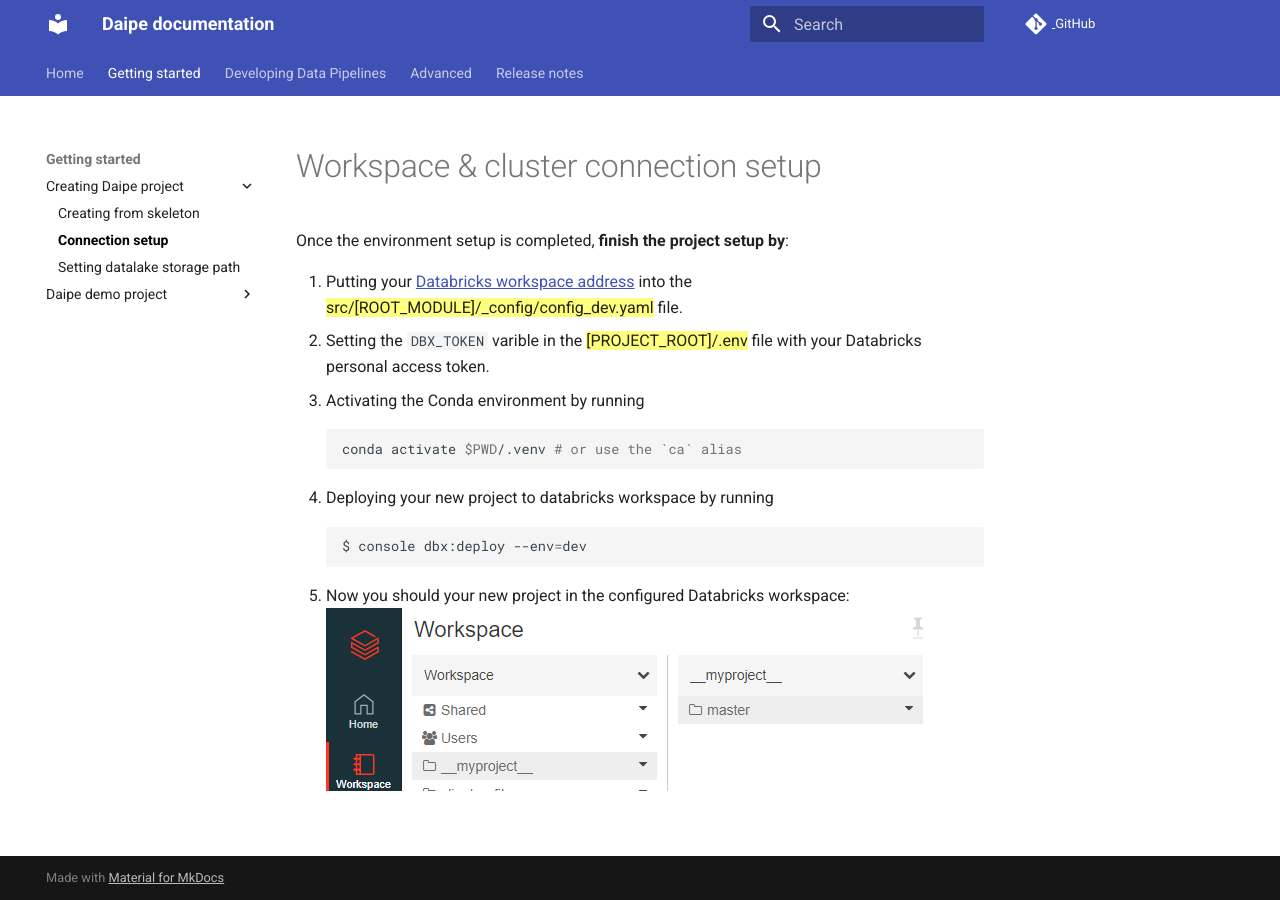
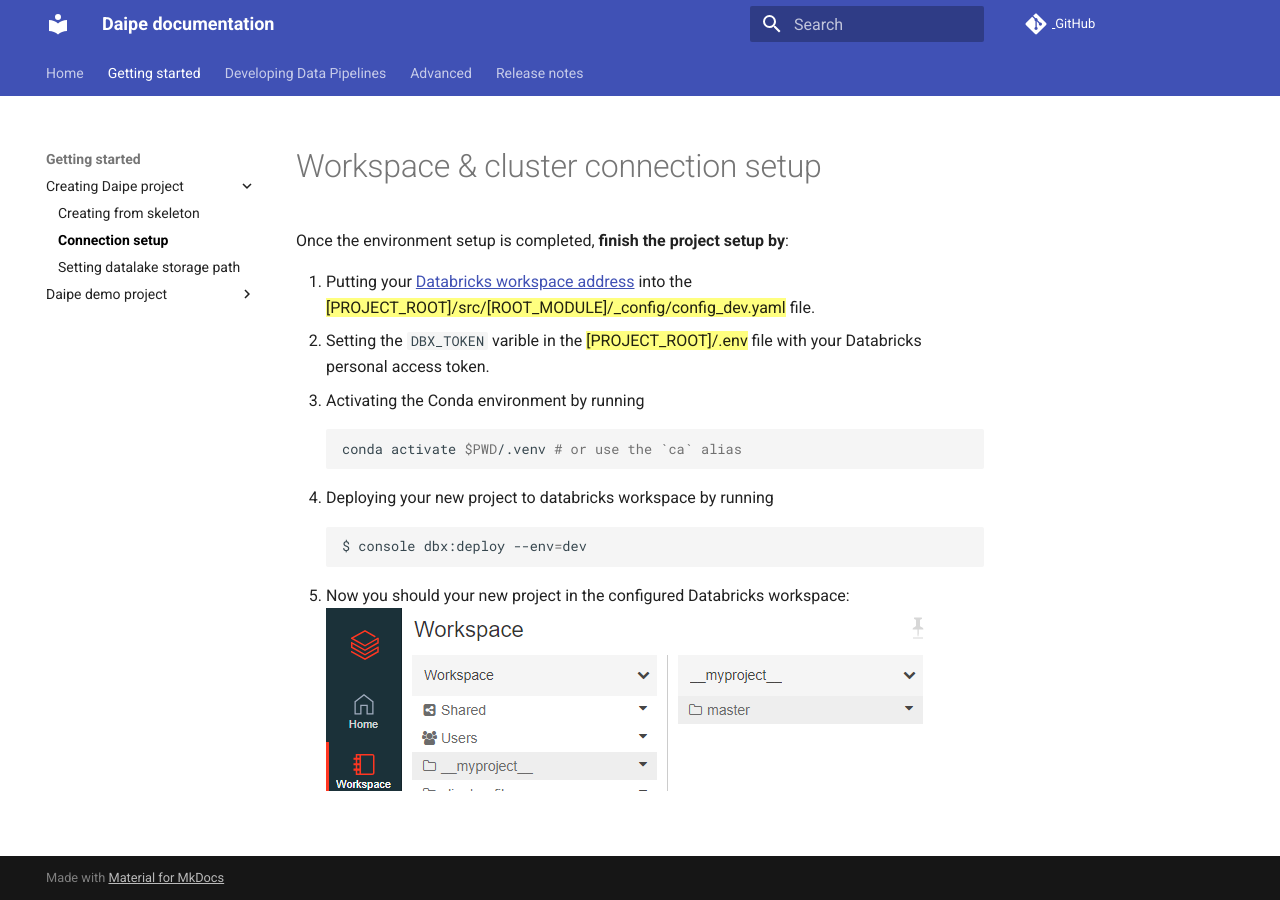
Before and after one commit to daipe-ai/platform-docs, an MkDocs documentation site: the page built from docs/workspace-cluster-connection-setup.md, in a window 1280 px wide. Built offline with MkDocs 1.6.1 and Material for MkDocs 9.7.7, drawn with Linux system fonts in a browser that asks for light colours; comment, search, counter and statistics services are not loaded.

Commit message:
Missing placeholder added

````diff
--- a/docs/workspace-cluster-connection-setup.md
+++ b/docs/workspace-cluster-connection-setup.md
@@ -2,7 +2,7 @@
 
 Once the environment setup is completed, **finish the project setup by**:
 
-1. Putting your [Databricks workspace address](https://docs.databricks.com/dev-tools/databricks-connect.html#step-2-configure-connection-properties) into the ==src/[ROOT_MODULE]/_config/config_dev.yaml== file.
+1. Putting your [Databricks workspace address](https://docs.databricks.com/dev-tools/databricks-connect.html#step-2-configure-connection-properties) into the ==[PROJECT_ROOT]/src/[ROOT_MODULE]/_config/config_dev.yaml== file.
 1. Setting the `DBX_TOKEN` varible in the ==[PROJECT_ROOT]/.env== file with your Databricks personal access token.
 1. Activating the Conda environment by running
    ```bash
````
